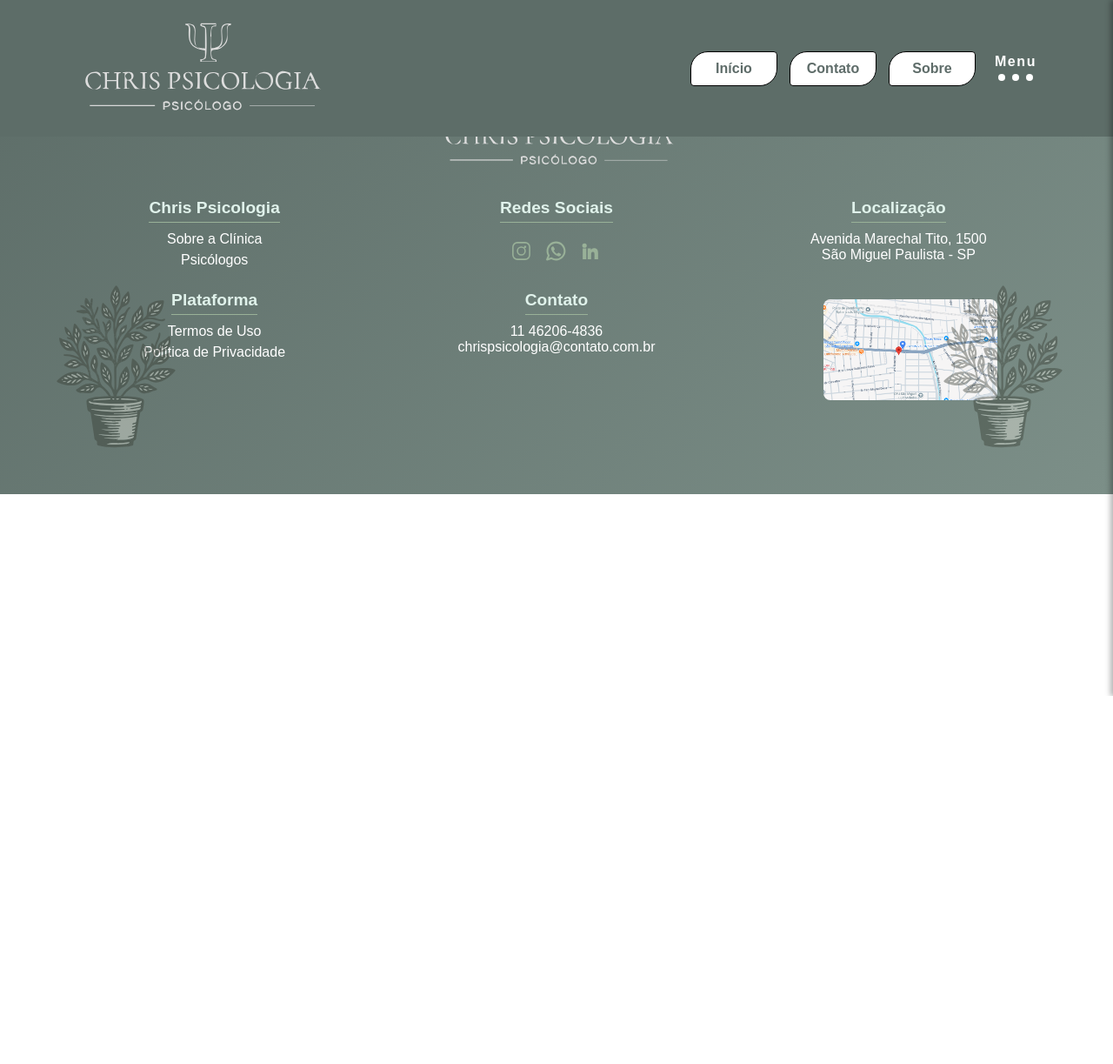
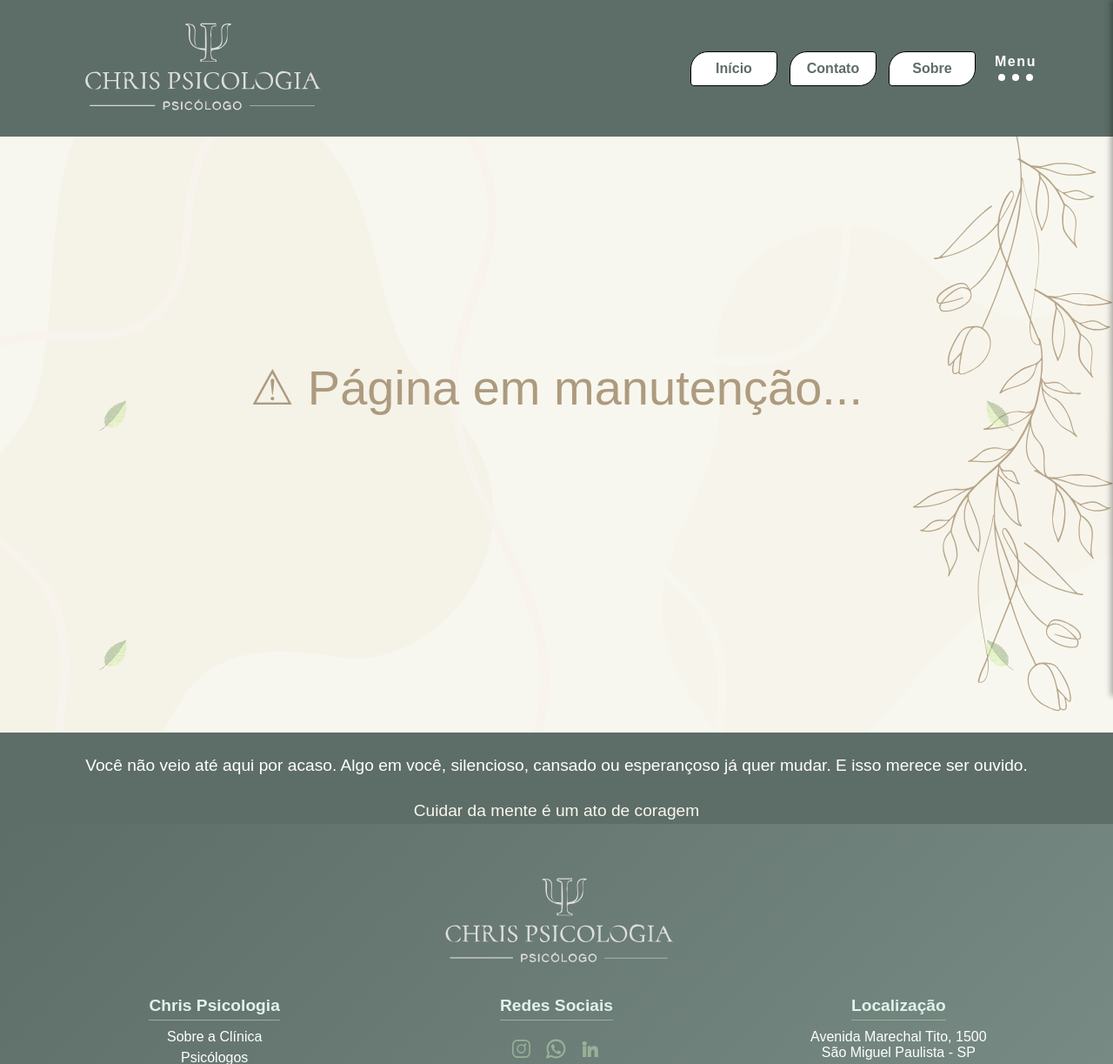
Before and after one commit to TI-29-Senac/chrispsicologo, a PHP site: page /servicos.html in a window 1280 px wide. Shown: the top 1223 px of the page at 87% size. Before the commit the page ends 800 px from the top, so only its background shows below. Run offline with PHP 8.4, Linux system fonts and the light colour scheme.

Commit message:
ajustado banners e livro

```diff
--- a/css/style.css
+++ b/css/style.css
@@ -280,7 +280,7 @@ header {
   width: 100%;
   margin-top: 157px;
   height: 760px;
-  background-image: url(/img/banners/banner_1.png);
+  background-image: url(../img/banners/banner_1.png);
   background-repeat: no-repeat;
   background-size: cover;
   background-position: center;
@@ -1853,3 +1853,13 @@ header {
 }
 
 /* #end region */
+
+.conteudo-hero-servicos {
+  color: #ad9b7f;
+  font-size: 3.5rem;
+  text-align: center;
+  justify-content: center;
+  position: relative;
+  top: 16rem;
+  font-family: 'Questrial', sans-serif;
+}
--- a/js/inicio.js
+++ b/js/inicio.js
@@ -54,9 +54,10 @@ document.addEventListener("DOMContentLoaded", () => {
       <ul class="links-menu-lateral">
         <li><a href="index.html">Início</a></li>
         <li><a href="servicos.html">Serviços</a></li>
+        <li><a href="agendar.html">Agendar</a></li>
         <li><a href="contato.html">Contato</a></li>
         <li><a href="sobre.html">Sobre</a></li>
-        <li><a href="profissionais.html">Nossos Profissionais</a></li>
+        <li><a href="profissionais.html">Profissionais</a></li>
       </ul>
 
       <div class="redes-menu-lateral">
--- a/servicos.html
+++ b/servicos.html
@@ -10,7 +10,30 @@
     <div id="navbar"></div>
 
       <main>
+        <section class="hero">
+          <div class="foia">
+            <img src="img/icons/folha_queda.gif" class="folhas canto-esquerdo" alt="folhas caindo">
+            <img src="img/icons/folha_queda.gif" class="folhas canto-direito" alt="folhas caindo">
+            <img src="img/icons/folha_queda.gif" class="folhas meio-esquerdo" alt="folhas caindo">
+            <img src="img/icons/folha_queda.gif" class="folhas meio-direito" alt="folhas caindo">
+            <img src="img/icons/plantas-bege.svg" class="planta lado-esquerdo" alt="folhas caindo">
+            <img src="img/icons/plantas-bege.svg" class="planta lado-direito" alt="folhas caindo">
+          </div>
 
+          <div class="conteudo-hero-servicos">
+            <p>&#9888; Página em manutenção...</p>
+          </div>
+
+
+
+
+
+
+          <div class="barra-banner">
+            <p>Você não veio até aqui por acaso. Algo em você, silencioso, cansado ou esperançoso já quer mudar. E isso
+              merece ser ouvido.</p>
+
+        </section>
       </main>
 
       <div class="barra-quebra">Cuidar da mente é um ato de coragem</div>
```
Also changed, not shown: profissionais.html (+25 -0 lines), img/icons/cerebro2.png (deleted), img/icons/cerebro3.jpg (deleted), img/icons/livros.svg (deleted), img/icons/martelo.svg (added), img/icons/vaso.jpg (deleted).
